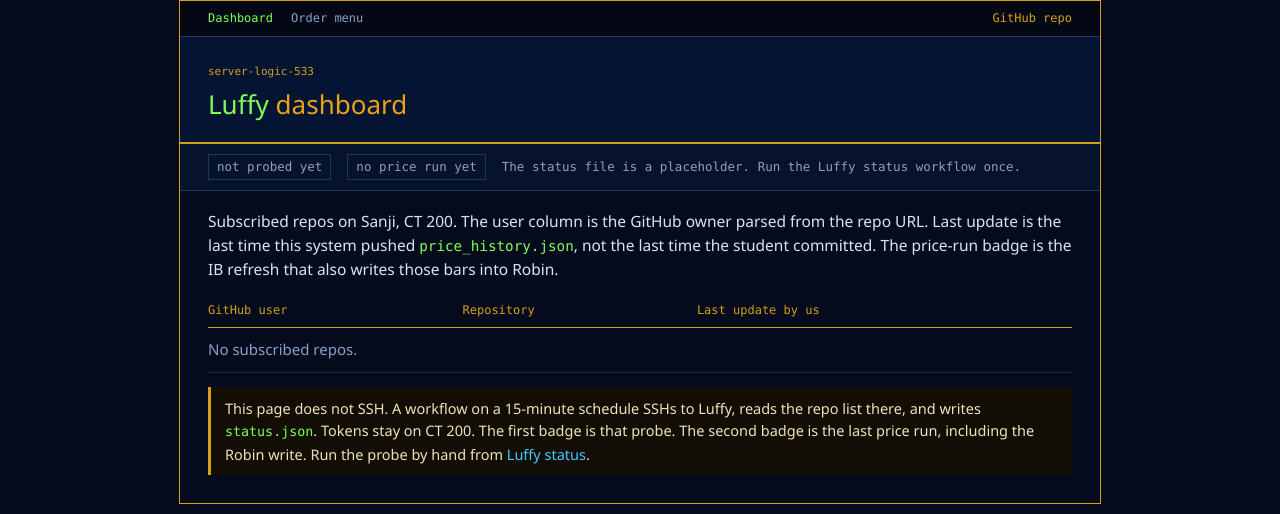
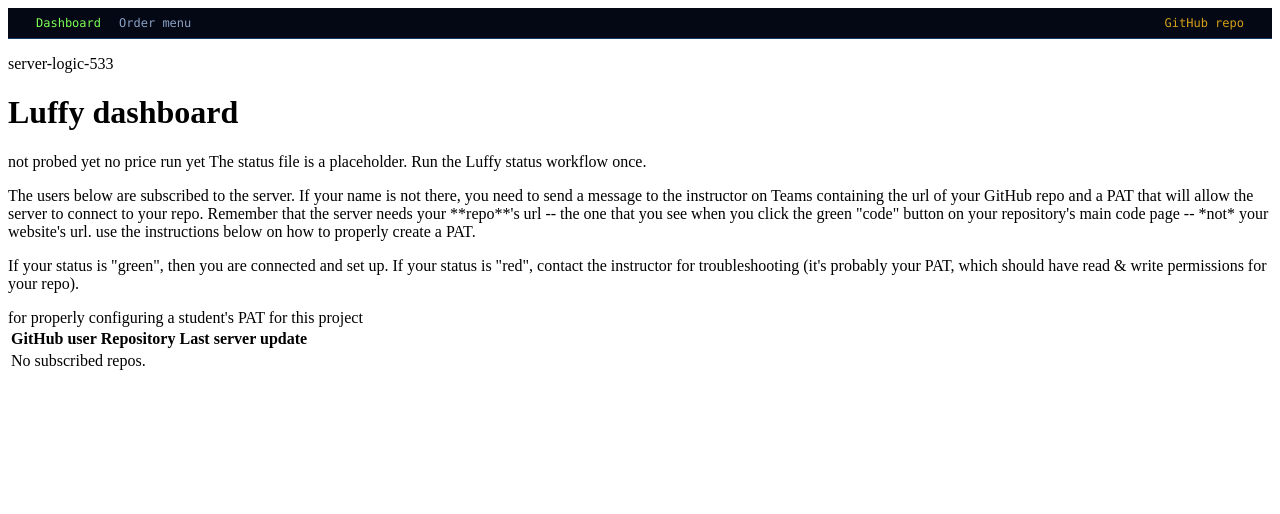
Before and after one commit to JakeVestal/server-logic-533, a plain HTML site: page docs/index.html in a window 1280 px wide. Drawn offline with Linux system fonts and the light colour scheme.

Commit message:
dashboard adjust

```diff
--- a/docs/index.html
+++ b/docs/index.html
@@ -3,90 +3,6 @@
 <head>
   <meta charset="utf-8">
   <title>Duke 533 — Dashboard</title>
-  <meta name="viewport" content="width=device-width, initial-scale=1">
-  <style>
-    body { margin: 0; background-color: #050b1c; }
-    .page {
-      background-color: #050b1c;
-      color: #e8eefc;
-      font-family: "Segoe UI", "Helvetica Neue", Arial, sans-serif;
-      line-height: 1.55;
-      margin: 0 auto;
-      max-width: 920px;
-      border: 1px solid #d4a017;
-    }
-    .hero {
-      background-color: #061433;
-      border-bottom: 2px solid #d4a017;
-      padding: 26px 28px 22px;
-    }
-    .eyebrow {
-      font-family: Consolas, "Cascadia Code", "Courier New", monospace;
-      font-size: 11px;
-      color: #d4a017;
-      margin: 0 0 8px 0;
-    }
-    h1 {
-      font-size: 26px;
-      font-weight: 500;
-      color: #7cff55;
-      line-height: 1.25;
-      margin: 0;
-    }
-    h1 span { color: #e8a317; }
-    .meta {
-      background-color: #07122b;
-      border-bottom: 1px solid #1a3a66;
-      padding: 10px 28px;
-      font-family: Consolas, "Cascadia Code", "Courier New", monospace;
-      font-size: 12.5px;
-      color: #8aa0c4;
-      display: flex;
-      gap: 16px;
-      align-items: center;
-    }
-    .badge {
-      padding: 2px 8px;
-      border: 1px solid #1a3a66;
-    }
-    .badge.ok { color: #7cff55; border-color: #1d6b32; }
-    .badge.stale { color: #e8a317; border-color: #8a6a12; }
-    .badge.bad { color: #ff6b6b; border-color: #8a2a2a; }
-    .badge.idle { color: #8aa0c4; }
-    .body { padding: 18px 28px 28px; }
-    p { margin: 0 0 12px 0; color: #d7e3fb; font-size: 15.5px; }
-    code {
-      font-family: Consolas, "Cascadia Code", "Courier New", monospace;
-      color: #7cff55;
-      font-size: 0.92em;
-    }
-    a { color: #3ecbff; text-decoration: none; }
-    table { width: 100%; border-collapse: collapse; margin: 0 0 14px 0; }
-    th {
-      text-align: left;
-      font-family: Consolas, "Cascadia Code", "Courier New", monospace;
-      font-size: 12px;
-      font-weight: 500;
-      color: #d4a017;
-      padding: 8px 12px 8px 0;
-      border-bottom: 1px solid #d4a017;
-    }
-    td {
-      padding: 10px 12px 10px 0;
-      border-bottom: 1px solid #1a2a4a;
-      font-size: 15px;
-      color: #e8eefc;
-    }
-    td.empty { color: #8aa0c4; }
-    .note {
-      border-left: 3px solid #d4a017;
-      padding: 10px 14px;
-      background-color: #120e06;
-      color: #f0e2b8;
-      font-size: 14.5px;
-      margin: 0;
-    }
-  </style>
 </head>
 <body>
 <div class="page">
@@ -101,28 +17,32 @@
   </div>
   <div class="body">
     <p>
-      Subscribed repos on Sanji, CT 200. The user column is the GitHub
-      owner parsed from the repo URL. Last update is the last time this
-      system pushed <code>price_history.json</code>, not the last time
-      the student committed. The price-run badge is the IB refresh that
-      also writes those bars into Robin.
+      The users below are subscribed to the server. If your name is not
+      there, you need to send a message to the instructor on Teams containing
+      the url of your GitHub repo and a PAT that will allow the server to
+      connect to your repo. Remember that the server needs your **repo**'s
+      url -- the one that you see when you click the green "code" button on
+      your repository's main code page -- *not* your website's url. use the
+      instructions below on how to properly create a PAT.
     </p>
+    <p>
+      If your status is "green", then you are connected and set up. If your
+      status is "red", contact the instructor for troubleshooting (it's
+      probably your PAT, which should have read & write permissions for your
+      repo).
+    </p>
+    <div>
+      for properly configuring a student's PAT for this project
+    </div>
     <table>
       <thead>
-        <tr><th>GitHub user</th><th>Repository</th><th>Last update by us</th></tr>
+      <tr><th>GitHub user</th><th>Repository</th><th>Last server
+        update</th></tr>
       </thead>
       <tbody id="rows">
-        <tr><td colspan="3" class="empty">Loading…</td></tr>
+      <tr><td colspan="3" class="empty">Loading…</td></tr>
       </tbody>
     </table>
-    <p class="note">
-      This page does not SSH. A workflow on a 15-minute schedule SSHs
-      to Luffy, reads the repo list there, and writes
-      <code>status.json</code>. Tokens stay on CT 200. The first badge
-      is that probe. The second badge is the last price run, including
-      the Robin write. Run the probe by hand from
-      <a href="https://github.com/JakeVestal/server-logic-533/actions/workflows/status.yml">Luffy status</a>.
-    </p>
   </div>
 </div>
 <script src="site.js"></script>
```
